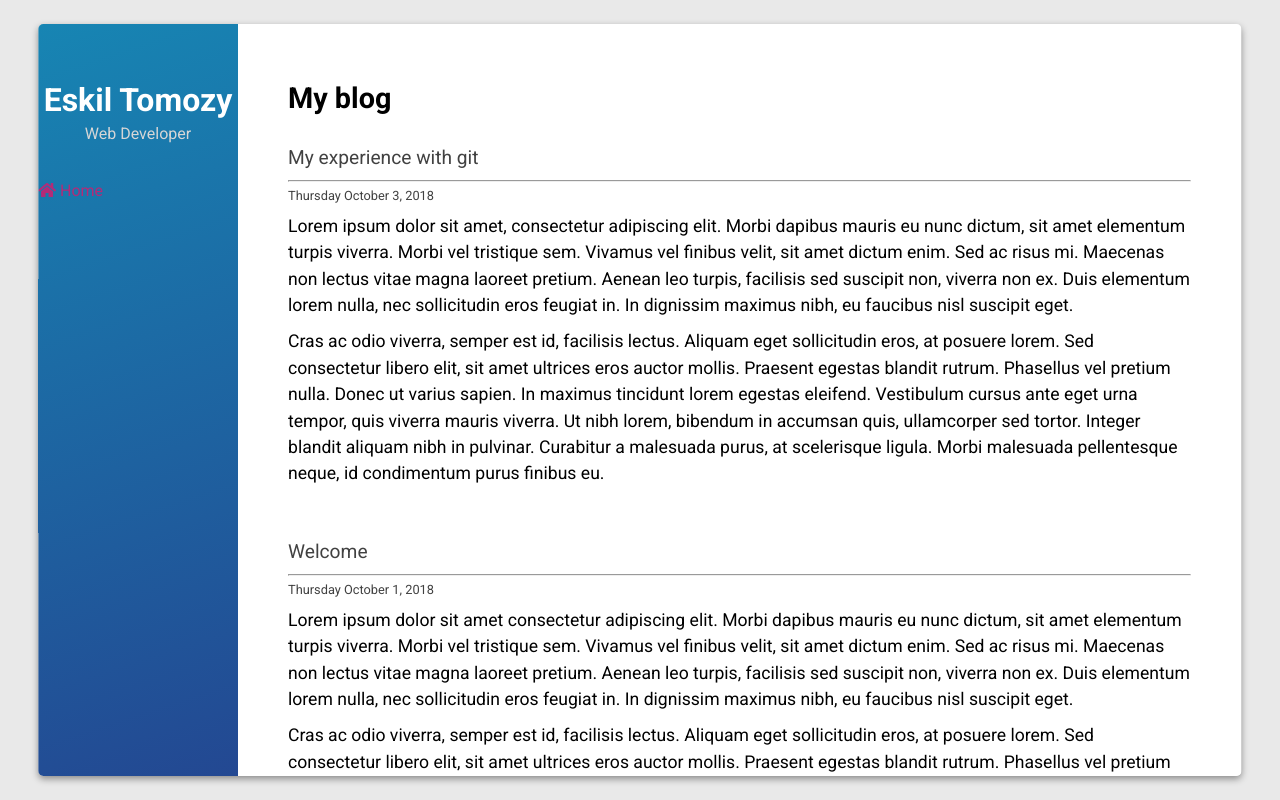
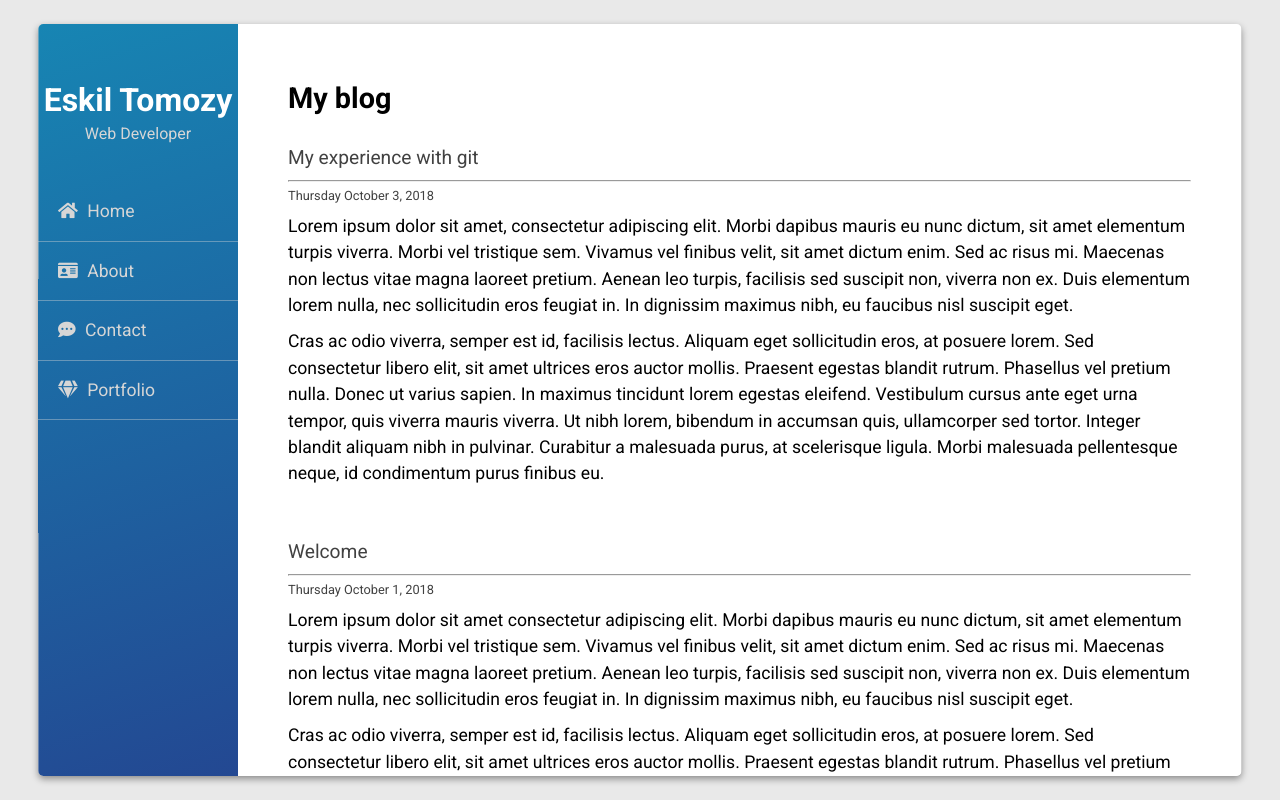
Before and after one commit to do-wuh/git-blog-tomozy, a plain HTML site: page index.html in a window 1280 px wide. Drawn offline with nearby package versions, Linux system fonts and the light colour scheme.

Commit message:
Git&Github - index.html updated

```diff
--- a/index.html
+++ b/index.html
@@ -17,7 +17,18 @@
             <div class="site-header">Eskil Tomozy</div>
             <div class="site-subheader">Web Developer</div>
             <ul class="site-navigation">
+              <li>
                 <a href="index.html"><i class="fas fa-home"></i> Home</a>
+              </li>
+              <li>
+                <a href="about.html"><i class="fas fa-id-card"></i> About</a>
+              </li>
+              <li>
+                <a href="contact.html"><i class="fas fa-comment-dots"></i> Contact</a>
+              </li>
+              <li>
+                <a href="portfolio.html"><i class="fas fa-gem"></i> Portfolio</a>
+              </li>
             </ul>
           </div>
         </nav>
@@ -88,7 +99,7 @@
           </article>
 
           <footer>
-           Made with ❤️ in Your Location Here. © 2018 All Rights Reserved
+            Made with ❤️. © 2018 All Rights Reserved
           </footer>
         </main>
       </div>
```
Lines whose indentation alone changed are shown as unchanged.
